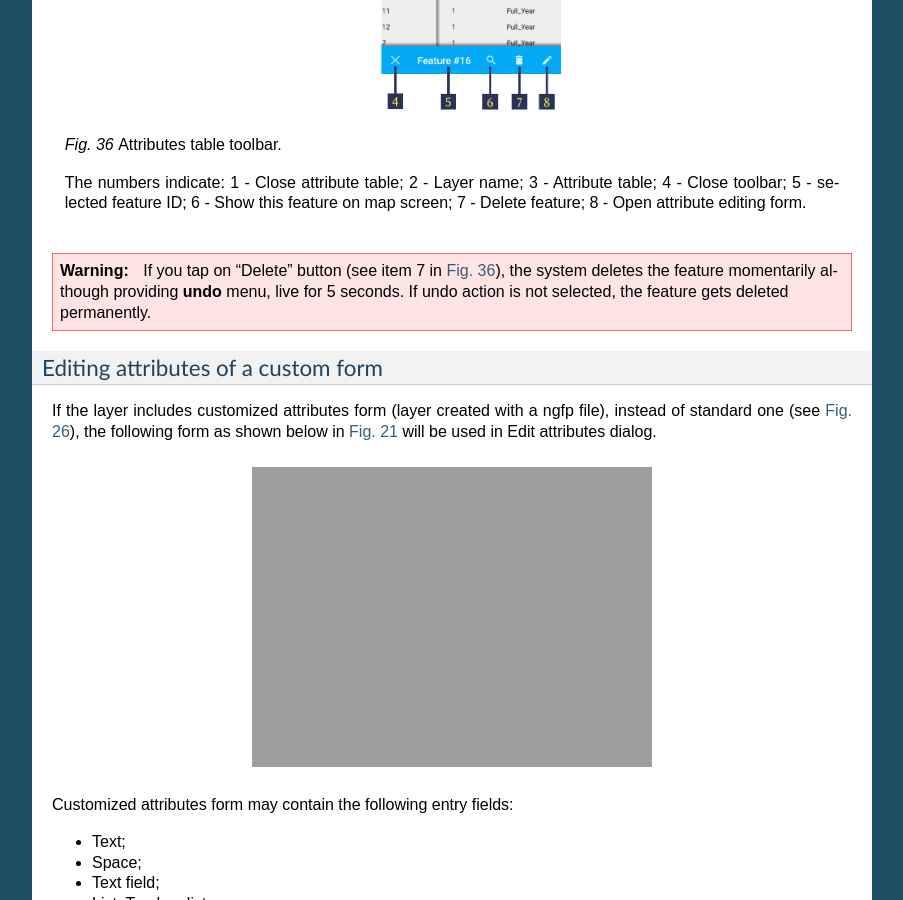
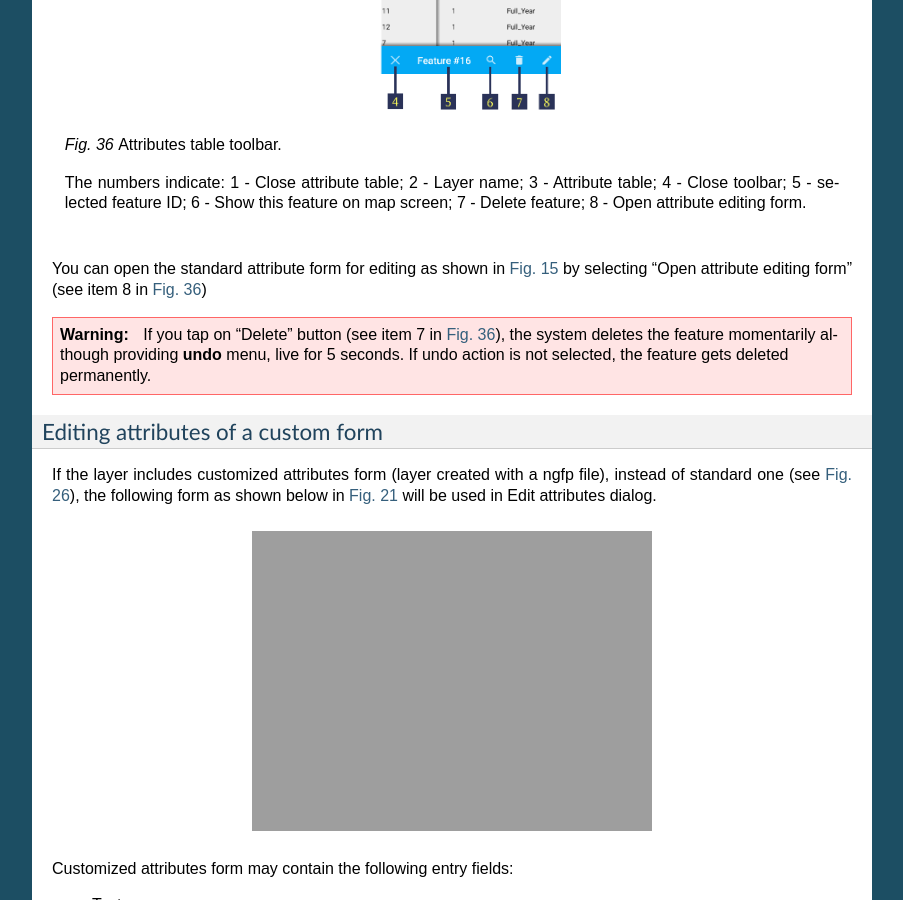
Before and after one commit to nextgis/docs_ngmobile, a Sphinx documentation site: the page built from source/editing.rst, in a window 1280 px wide and 900 px high, scrolled down 11220 px. Shown: the whole window, without its empty margins (198-1101 px from the left). Built offline with Sphinx 7.4.7, drawn with Linux system fonts in a browser that asks for light colours; formulas are drawn with MathJax 3; some of the changed text lies outside the part shown.

Commit message:
Update editing.rst

```diff
--- a/source/editing.rst
+++ b/source/editing.rst
@@ -293,7 +293,7 @@
 
 .. _ngmobile_attribute_table:
 
-Editing through attribute table
+The attribute table
 ^^^^^^^^^^^^^^^^^^^^^^^^^^^^^^^
 
 Tap on "Layers tree menu" (item 1 in :numref:`ngmobile_main_activity_pic_1`). Then tap on the context menu button next to the layer name (item 5 in :numref:`ngmobile_layer_tree_pic`). This will pop up the context menu itms as shown in item 6 in :numref:`ngmobile_layer_tree_pic`. There you need to select "Attributes". Attribute table for that layer opens as shown in :numref:`ngmobile_attribute_table_pic` below.
@@ -315,6 +315,8 @@
    Attributes table toolbar.
 
    The numbers indicate: 1 - Close attribute table; 2 - Layer name; 3 - Attribute table;  4 - Close toolbar; 5 - selected feature ID; 6 - Show this feature on map screen; 7 - Delete feature; 8 - Open attribute editing form.
+
+You can open the standard attribute form for editing as shown in :numref:`ngmobile_standard_input_form_attributes_pic` by selecting "Open attribute editing form" (see item 8 in :numref:`ngmobile_attribute_table_toolbar_pic`)
 
 .. warning::
    If you tap on "Delete" button (see item 7 in :numref:`ngmobile_attribute_table_toolbar_pic`), the system deletes the feature momentarily although providing **undo** menu, live for 5 seconds. If undo action is not selected, the feature gets deleted permanently.
```
